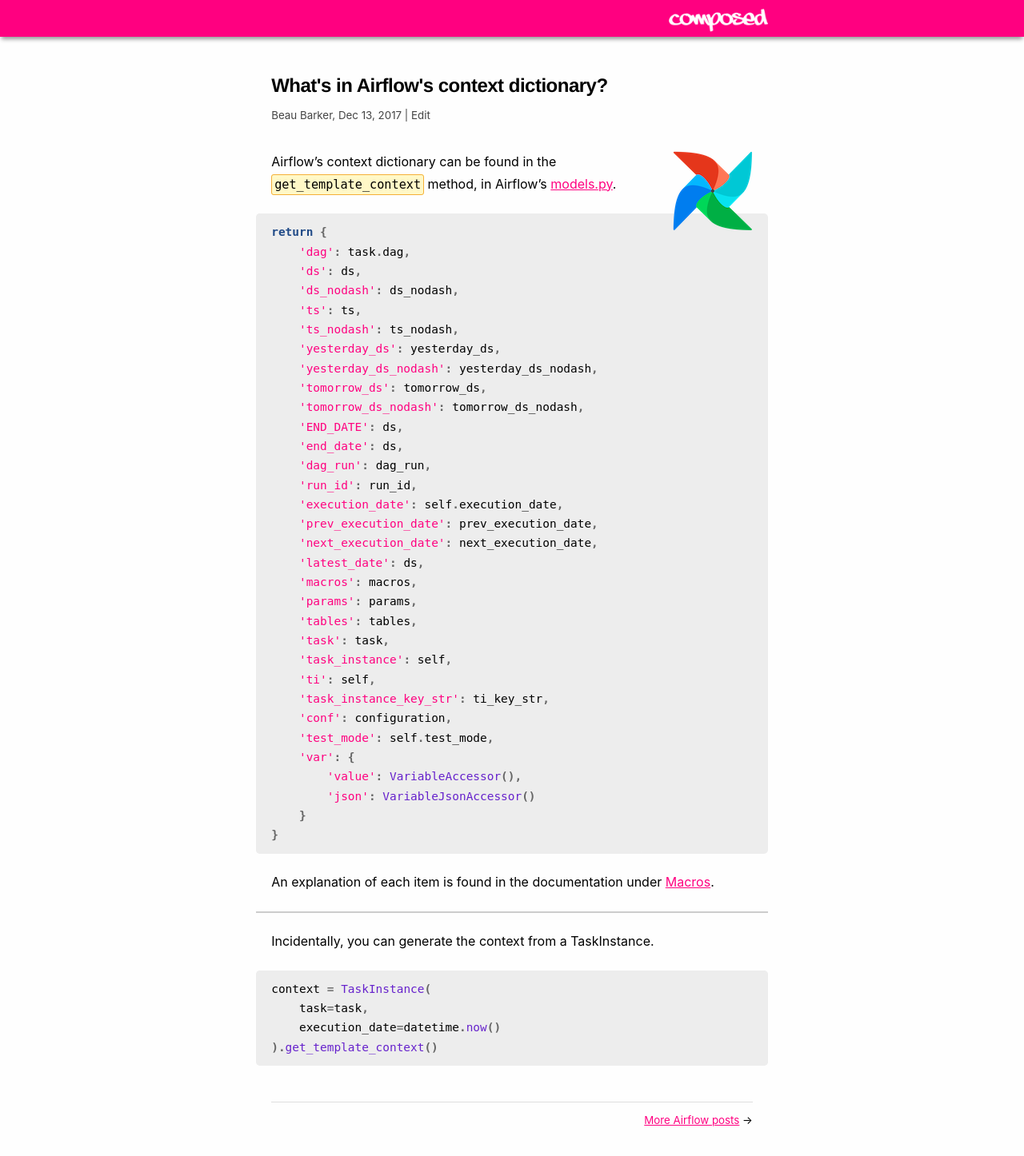
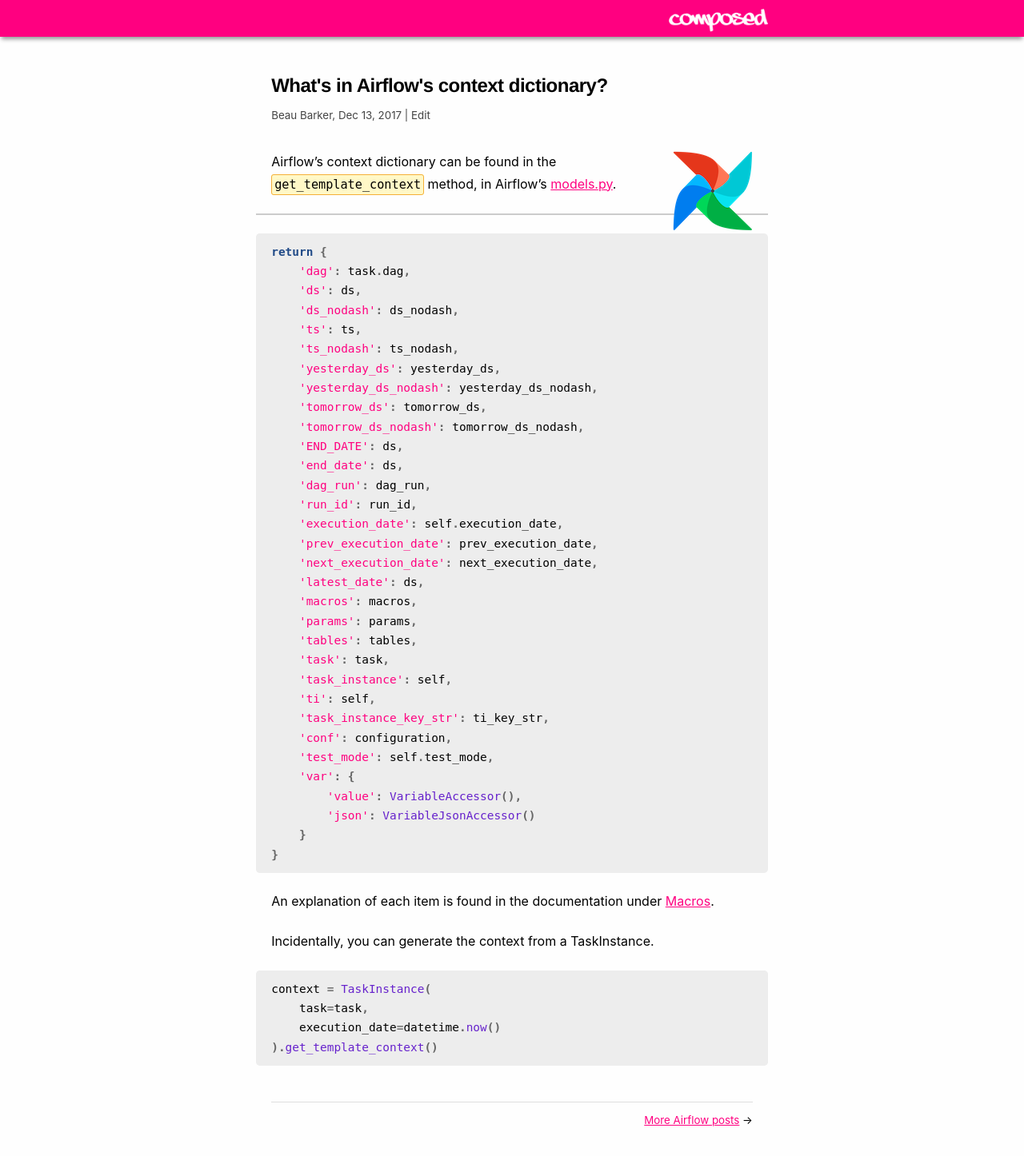
Before and after one commit to explodinglabs/explodinglabs.github.io, a Jekyll site: the page built from docs/_posts/airflow/2017-12-13-airflows-execute-context.markdown, in a window 1280 px wide. Shown: the whole page at 80% size. Built offline with Jekyll 4.4.1, drawn with Linux system fonts in a browser that asks for light colours.

Commit message:
Update 2017-12-13-airflows-execute-context.markdown

````diff
--- a/docs/_posts/airflow/2017-12-13-airflows-execute-context.markdown
+++ b/docs/_posts/airflow/2017-12-13-airflows-execute-context.markdown
@@ -15,6 +15,8 @@
 Airflow's context dictionary can be found in the `get_template_context` method,
 in Airflow's
 [models.py](https://github.com/databricks/incubator-airflow/blob/master/airflow/models.py).
+
+{% include google_in_article.html %}
 
 ```python
 return {
@@ -54,8 +56,6 @@
 An explanation of each item is found in the documentation under
 [Macros](https://airflow.apache.org/docs/stable/macros-ref.html).
 
-{% include google_in_article.html %}
-
 Incidentally, you can generate the context from a TaskInstance.
 
 ```python
````
